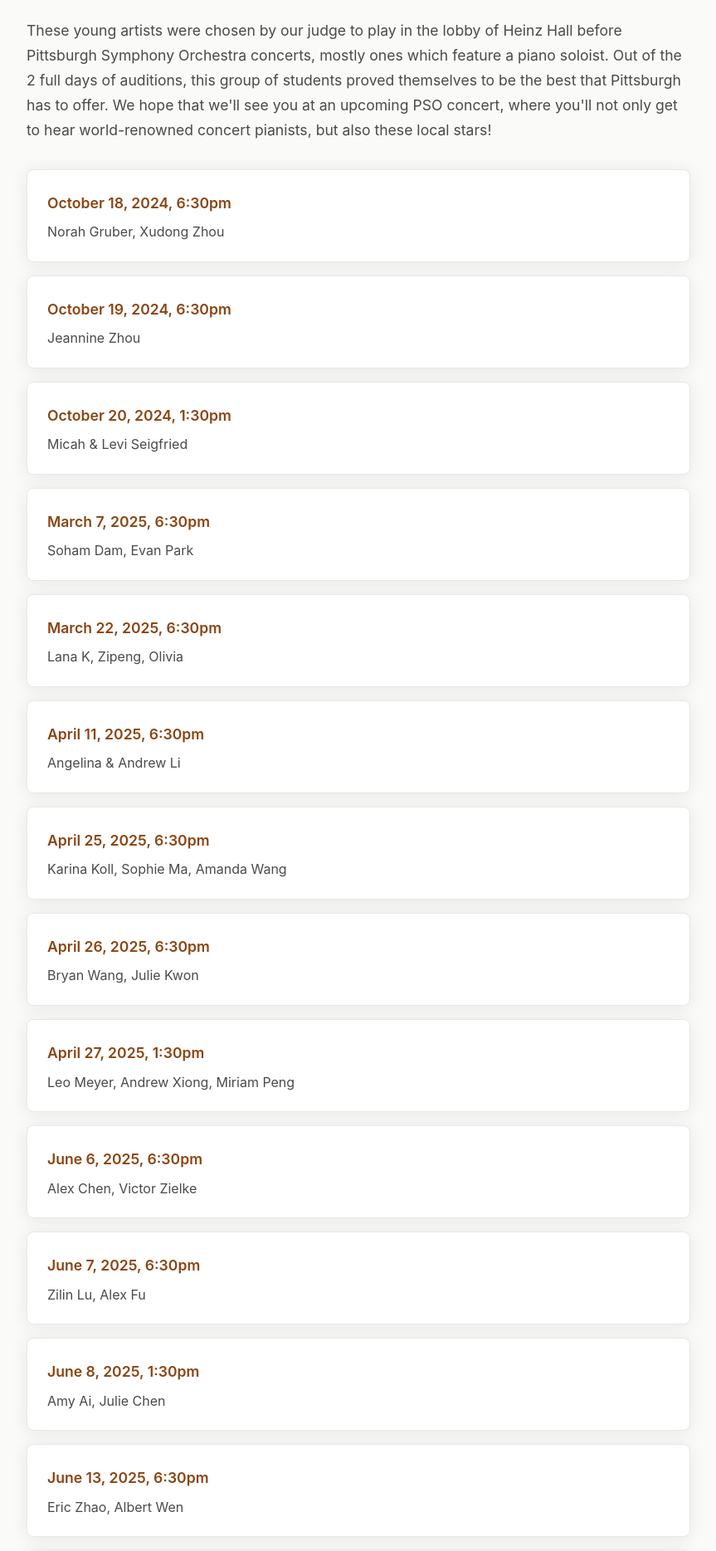
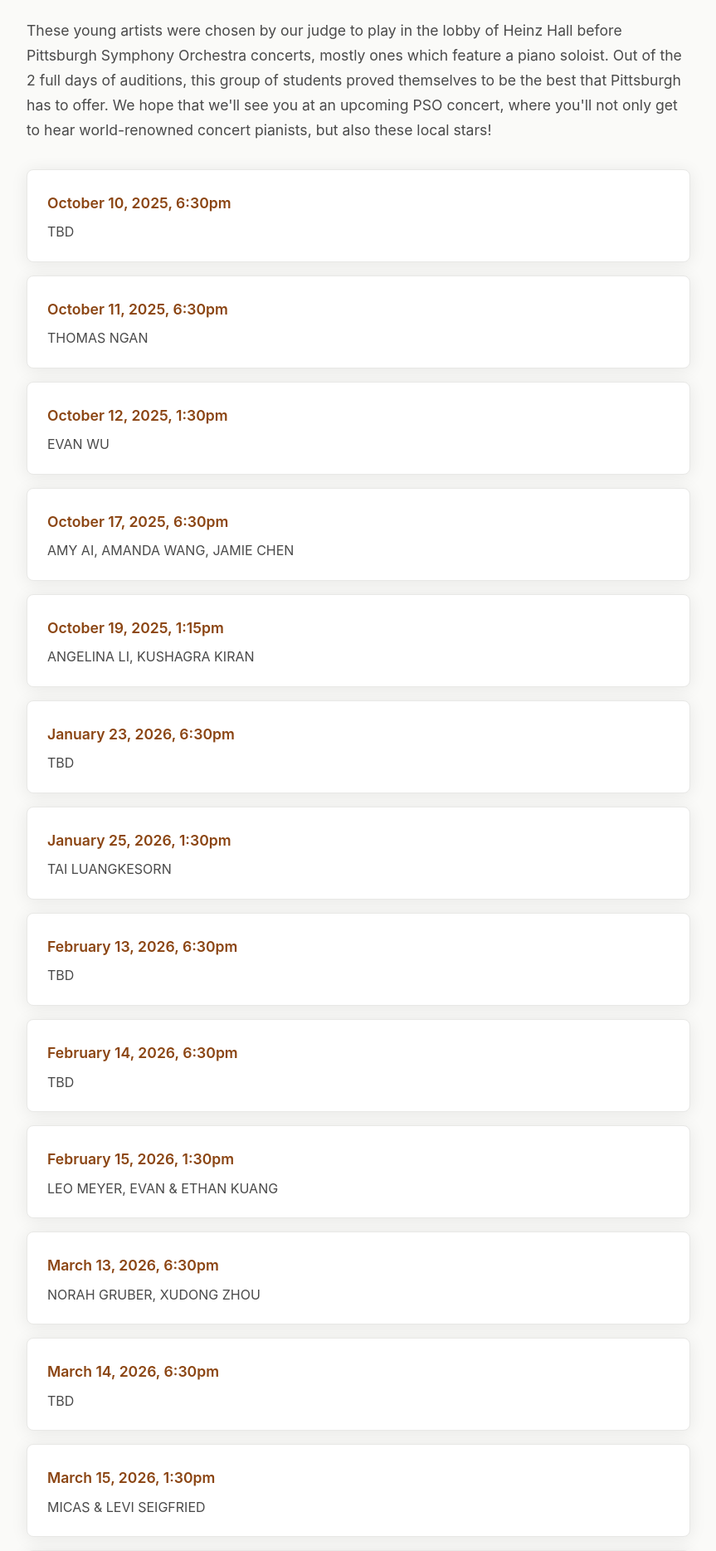
Before and after one commit to Trappie/sswpa, a FastAPI app: page /young-artists/heinz-hall in a window 1280 px wide. Shown: the part 648-2517 px from the top of the page at 83% size, without its empty margins (208-1071 px from the left). Run offline with FastAPI, Linux system fonts and the light colour scheme; some web fonts are replaced.

Commit message:
update information list and small fix

```diff
--- a/templates/contact.html
+++ b/templates/contact.html
@@ -69,8 +69,8 @@
                                 </div>
                                 <div class="contact-text">
                                     <strong>Webmaster</strong><br>
-                                    Christine Lucas<br>
-                                    <a href="mailto:christine@sswpa.org">christine@sswpa.org</a>
+                                    Di Wu<br>
+                                    <a href="mailto:wu.di.network@gmail.com">wu.di.network@gmail.com</a>
                                 </div>
                             </div>
 
--- a/templates/footer.html
+++ b/templates/footer.html
@@ -5,8 +5,8 @@
             <div class="footer-section">
                 <h4>Contact</h4>
                 <div style="display: flex; align-items: center; gap: 1rem;">
-                    <a href="mailto:info@sswpa.org" class="social-link" aria-label="Email"><i class="fas fa-envelope"></i></a>
-                    <a href="mailto:info@sswpa.org">info@sswpa.org</a>
+                    <a href="mailto:marinaschmidt@comcast.net" class="social-link" aria-label="Email"><i class="fas fa-envelope"></i></a>
+                    <a href="mailto:marinaschmidt@comcast.net">marinaschmidt@comcast.net</a>
                 </div>
             </div>
 
--- a/templates/programs.html
+++ b/templates/programs.html
@@ -25,7 +25,7 @@
         <section class="section">
             <div class="container">
                 <div class="content-wrapper">
-                    <p>The Steinway Society of Western Pennsylvania presents two concert series each season: the Artist Recital Series and the Young Artist program, providing opportunities for the young pianists of the region.</p>
+                    <p>The Steinway Society of Western Pennsylvania presents two programs each season: the Artist Recital Series and the Young Artist program, providing opportunities for the young pianists of the region.</p>
 
                     <h2>Artist Recital Series</h2>
                     <p>The Artist Recital Series strives to promote the piano by presenting nationally and internationally acclaimed artists of the highest caliber in solo recital for the Pittsburgh audience. All recitals take place on Sundays at 3pm in Kresge Theatre at Carnegie Mellon University's College of Fine Arts (<a href="https://maps.google.com/?q=Kresge+Theatre+Carnegie+Mellon+University+College+of+Fine+Arts+Pittsburgh" target="_blank" rel="noopener noreferrer">view location</a>). After each recital, there is a "Meet the Artist" reception.</p>
--- a/templates/young-artists-heinz-hall.html
+++ b/templates/young-artists-heinz-hall.html
@@ -30,78 +30,108 @@
 
                     <div class="performance-schedule">
                         <div class="performance-date">
-                            <div class="date-header">October 18, 2024, 6:30pm</div>
-                            <div class="performers">Norah Gruber, Xudong Zhou</div>
+                            <div class="date-header">October 10, 2025, 6:30pm</div>
+                            <div class="performers">TBD</div>
                         </div>
 
                         <div class="performance-date">
-                            <div class="date-header">October 19, 2024, 6:30pm</div>
-                            <div class="performers">Jeannine Zhou</div>
+                            <div class="date-header">October 11, 2025, 6:30pm</div>
+                            <div class="performers">THOMAS NGAN</div>
                         </div>
 
                         <div class="performance-date">
-                            <div class="date-header">October 20, 2024, 1:30pm</div>
-                            <div class="performers">Micah & Levi Seigfried</div>
+                            <div class="date-header">October 12, 2025, 1:30pm</div>
+                            <div class="performers">EVAN WU</div>
                         </div>
 
                         <div class="performance-date">
-                            <div class="date-header">March 7, 2025, 6:30pm</div>
-                            <div class="performers">Soham Dam, Evan Park</div>
+                            <div class="date-header">October 17, 2025, 6:30pm</div>
+                            <div class="performers">AMY AI, AMANDA WANG, JAMIE CHEN</div>
                         </div>
 
                         <div class="performance-date">
-                            <div class="date-header">March 22, 2025, 6:30pm</div>
-                            <div class="performers">Lana K, Zipeng, Olivia</div>
+                            <div class="date-header">October 19, 2025, 1:15pm</div>
+                            <div class="performers">ANGELINA LI, KUSHAGRA KIRAN</div>
                         </div>
 
                         <div class="performance-date">
-                            <div class="date-header">April 11, 2025, 6:30pm</div>
-                            <div class="performers">Angelina & Andrew Li</div>
+                            <div class="date-header">January 23, 2026, 6:30pm</div>
+                            <div class="performers">TBD</div>
                         </div>
 
                         <div class="performance-date">
-                            <div class="date-header">April 25, 2025, 6:30pm</div>
-                            <div class="performers">Karina Koll, Sophie Ma, Amanda Wang</div>
+                            <div class="date-header">January 25, 2026, 1:30pm</div>
+                            <div class="performers">TAI LUANGKESORN</div>
                         </div>
 
                         <div class="performance-date">
-                            <div class="date-header">April 26, 2025, 6:30pm</div>
-                            <div class="performers">Bryan Wang, Julie Kwon</div>
+                            <div class="date-header">February 13, 2026, 6:30pm</div>
+                            <div class="performers">TBD</div>
                         </div>
 
                         <div class="performance-date">
-                            <div class="date-header">April 27, 2025, 1:30pm</div>
-                            <div class="performers">Leo Meyer, Andrew Xiong, Miriam Peng</div>
+                            <div class="date-header">February 14, 2026, 6:30pm</div>
+                            <div class="performers">TBD</div>
                         </div>
 
                         <div class="performance-date">
-                            <div class="date-header">June 6, 2025, 6:30pm</div>
-                            <div class="performers">Alex Chen, Victor Zielke</div>
+                            <div class="date-header">February 15, 2026, 1:30pm</div>
+                            <div class="performers">LEO MEYER, EVAN & ETHAN KUANG</div>
                         </div>
 
                         <div class="performance-date">
-                            <div class="date-header">June 7, 2025, 6:30pm</div>
-                            <div class="performers">Zilin Lu, Alex Fu</div>
+                            <div class="date-header">March 13, 2026, 6:30pm</div>
+                            <div class="performers">NORAH GRUBER, XUDONG ZHOU</div>
                         </div>
 
                         <div class="performance-date">
-                            <div class="date-header">June 8, 2025, 1:30pm</div>
-                            <div class="performers">Amy Ai, Julie Chen</div>
+                            <div class="date-header">March 14, 2026, 6:30pm</div>
+                            <div class="performers">TBD</div>
                         </div>
 
                         <div class="performance-date">
-                            <div class="date-header">June 13, 2025, 6:30pm</div>
-                            <div class="performers">Eric Zhao, Albert Wen</div>
+                            <div class="date-header">March 15, 2026, 1:30pm</div>
+                            <div class="performers">MICAS & LEVI SEIGFRIED</div>
                         </div>
 
                         <div class="performance-date">
-                            <div class="date-header">June 14, 2025, 6:30pm</div>
-                            <div class="performers">Nancy Cao, Tony Yu</div>
+                            <div class="date-header">March 27, 2026, 6:30pm</div>
+                            <div class="performers">SOHAM DAM, EVAN PARK</div>
                         </div>
 
                         <div class="performance-date">
-                            <div class="date-header">June 15, 2025, 1:30pm</div>
-                            <div class="performers">Elizabeth Thomas, Katie Lee</div>
+                            <div class="date-header">March 28, 2026, 6:30pm</div>
+                            <div class="performers">ERIC ZHAO, ANTHONY YU</div>
+                        </div>
+
+                        <div class="performance-date">
+                            <div class="date-header">March 29, 2026, 1:30pm</div>
+                            <div class="performers">ATHENA HUANG, ADELINE ONG, CINDY DING</div>
+                        </div>
+
+                        <div class="performance-date">
+                            <div class="date-header">May 29, 2026, 6:15pm</div>
+                            <div class="performers">TBD</div>
+                        </div>
+
+                        <div class="performance-date">
+                            <div class="date-header">May 31, 2026, 1:15pm</div>
+                            <div class="performers">KATIE DING</div>
+                        </div>
+
+                        <div class="performance-date">
+                            <div class="date-header">June 19, 2026, 6:30pm</div>
+                            <div class="performers">TBD</div>
+                        </div>
+
+                        <div class="performance-date">
+                            <div class="date-header">June 20, 2026, 6:30pm</div>
+                            <div class="performers">TBD</div>
+                        </div>
+
+                        <div class="performance-date">
+                            <div class="date-header">June 21, 2026, 1:30pm</div>
+                            <div class="performers">TBD</div>
                         </div>
                     </div>
                 </div>
```
Also changed, not shown: templates/young-artists-honors.html (+7 -7 lines).
